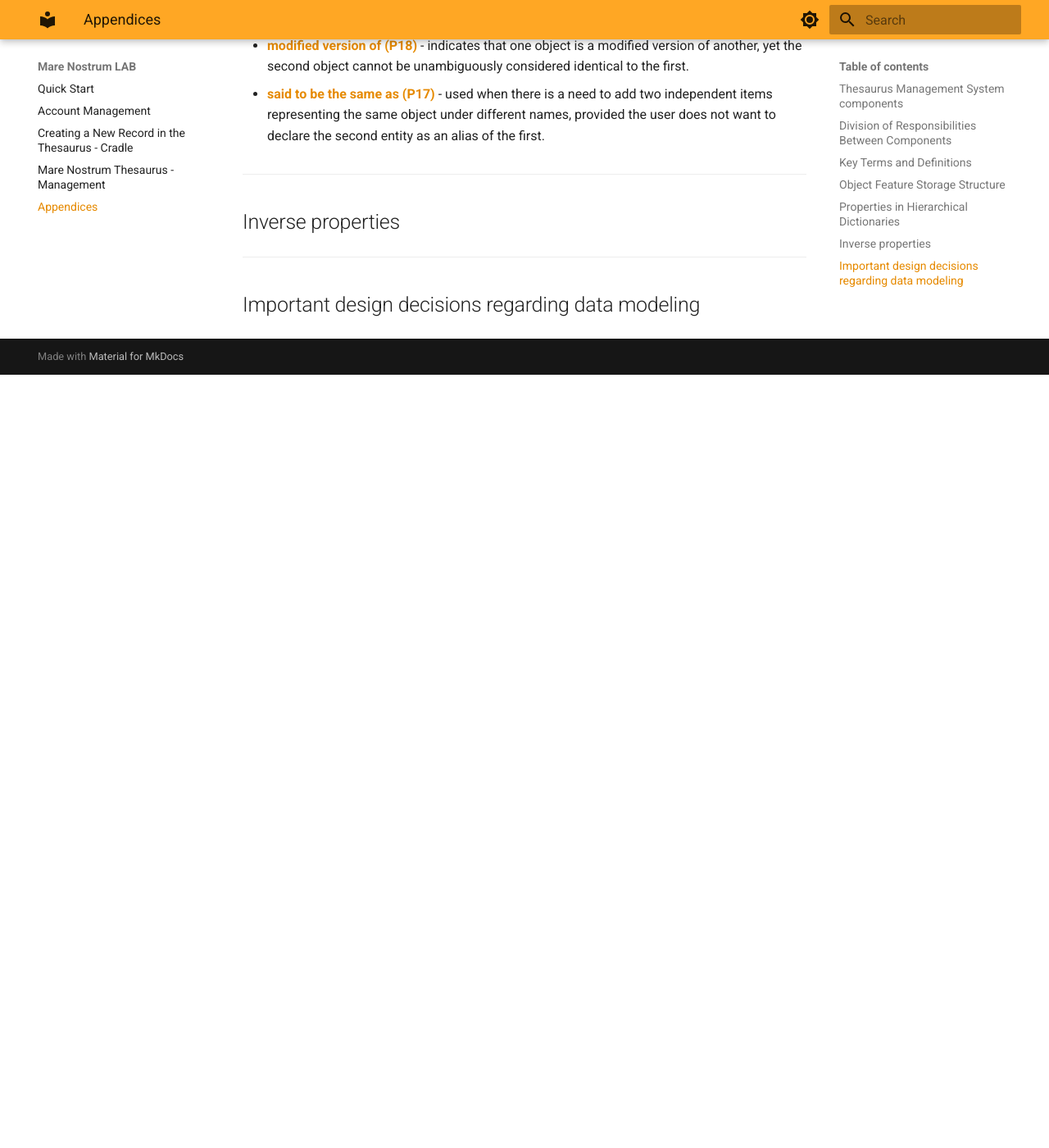
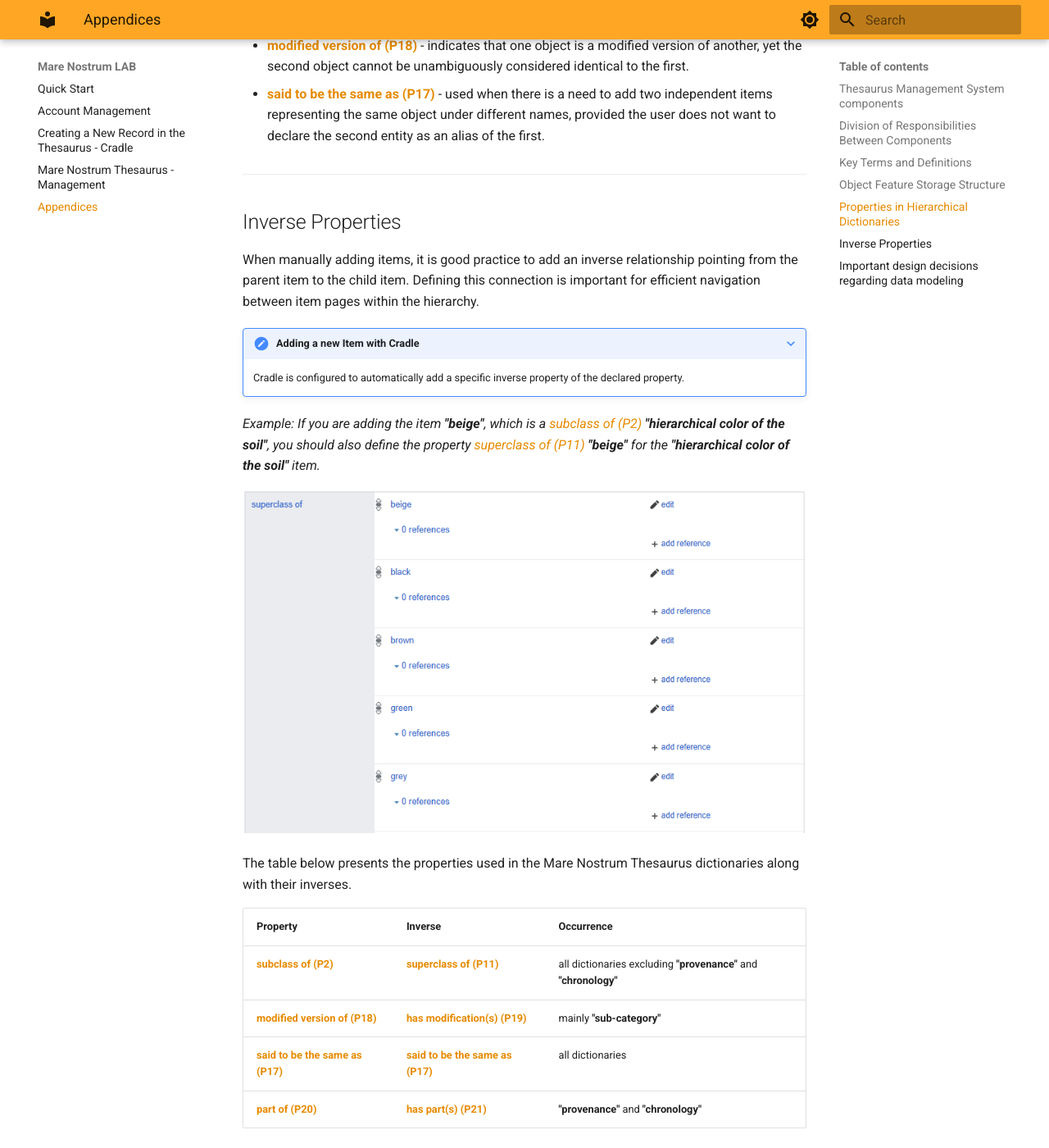
Before and after one commit to Mare-Nostrum-Lab-UJ/Mare-Nostrum-Lab-UJ.github.io, an MkDocs documentation site: the page built from docs/appendices.md, in a window 1280 px wide and 1400 px high, scrolled down 4035 px. Shown: the whole window at 82% size. Built offline with MkDocs 1.6.1 and Material for MkDocs 9.7.7, drawn with Linux system fonts in a browser that asks for light colours; before the commit the page ends 4492 px from its top, so only the background shows below that.

Commit message:
add: Appendices - Inverse Properties

```diff
--- a/docs/appendices.md
+++ b/docs/appendices.md
@@ -103,7 +103,25 @@ Additional properties used in the dictionaries, but **not displayed** in the hie
 
 ---
 
-## Inverse properties
+## Inverse Properties
+
+When manually adding items, it is good practice to add an inverse relationship pointing from the parent item to the child item. Defining this connection is important for efficient navigation between item pages within the hierarchy.
+
+???+ note "Adding a new Item with Cradle"
+    Cradle is configured to automatically add a specific inverse property of the declared property.
+
+*Example: If you are adding the item **"beige"**, which is a [subclass of (P2)](https://pac.cenagis.edu.pl/wiki/Property:P2) **"hierarchical color of the soil"**, you should also define the property [superclass of (P11)](https://pac.cenagis.edu.pl/wiki/Property:P11) **"beige"** for the **"hierarchical color of the soil"** item.*
+
+![Inverse Properties Example](appendices/inverse-properties.png)
+
+The table below presents the properties used in the Mare Nostrum Thesaurus dictionaries along with their inverses.
+
+| Property | Inverse | Occurrence |
+| :--- | :--- | :--- |
+| **[subclass of (P2)](https://pac.cenagis.edu.pl/wiki/Property:P2)** | **[superclass of (P11)](https://pac.cenagis.edu.pl/wiki/Property:P11)** | all dictionaries excluding **"provenance"** and **"chronology"** |
+| **[modified version of (P18)](https://pac.cenagis.edu.pl/wiki/Property:P18)** | **[has modification(s) (P19)](https://pac.cenagis.edu.pl/wiki/Property:P19)** | mainly **"sub-category"** |
+| **[said to be the same as (P17)](https://pac.cenagis.edu.pl/wiki/Property:P17)** | **[said to be the same as (P17)](https://pac.cenagis.edu.pl/wiki/Property:P17)** | all dictionaries |
+| **[part of (P20)](https://pac.cenagis.edu.pl/wiki/Property:P20)** | **[has part(s) (P21)](https://pac.cenagis.edu.pl/wiki/Property:P21)** | **"provenance"** and **"chronology"** |
 
 ---
 
```
Also changed, not shown: docs/appendices/inverse-properties.png (added).
